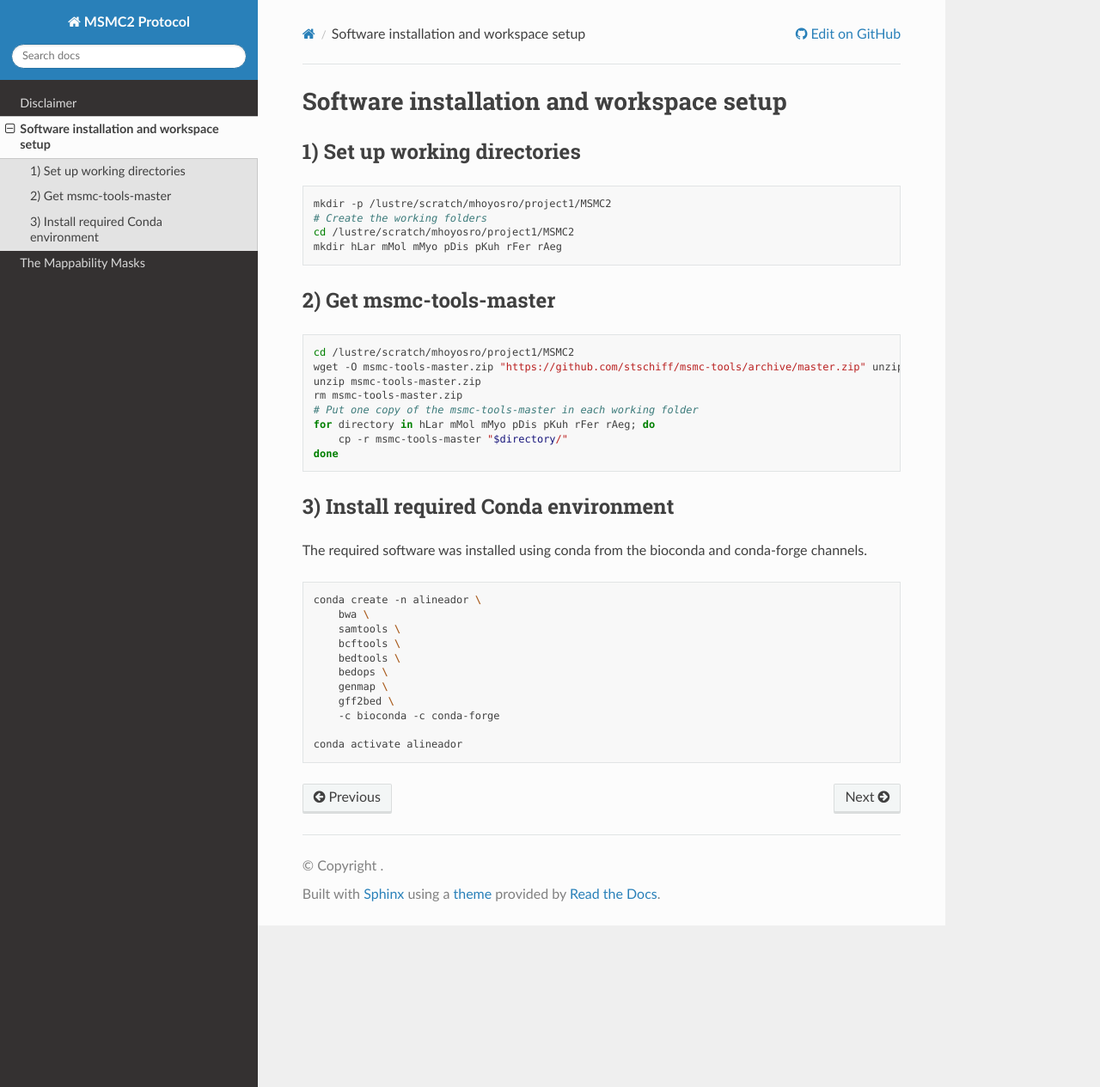
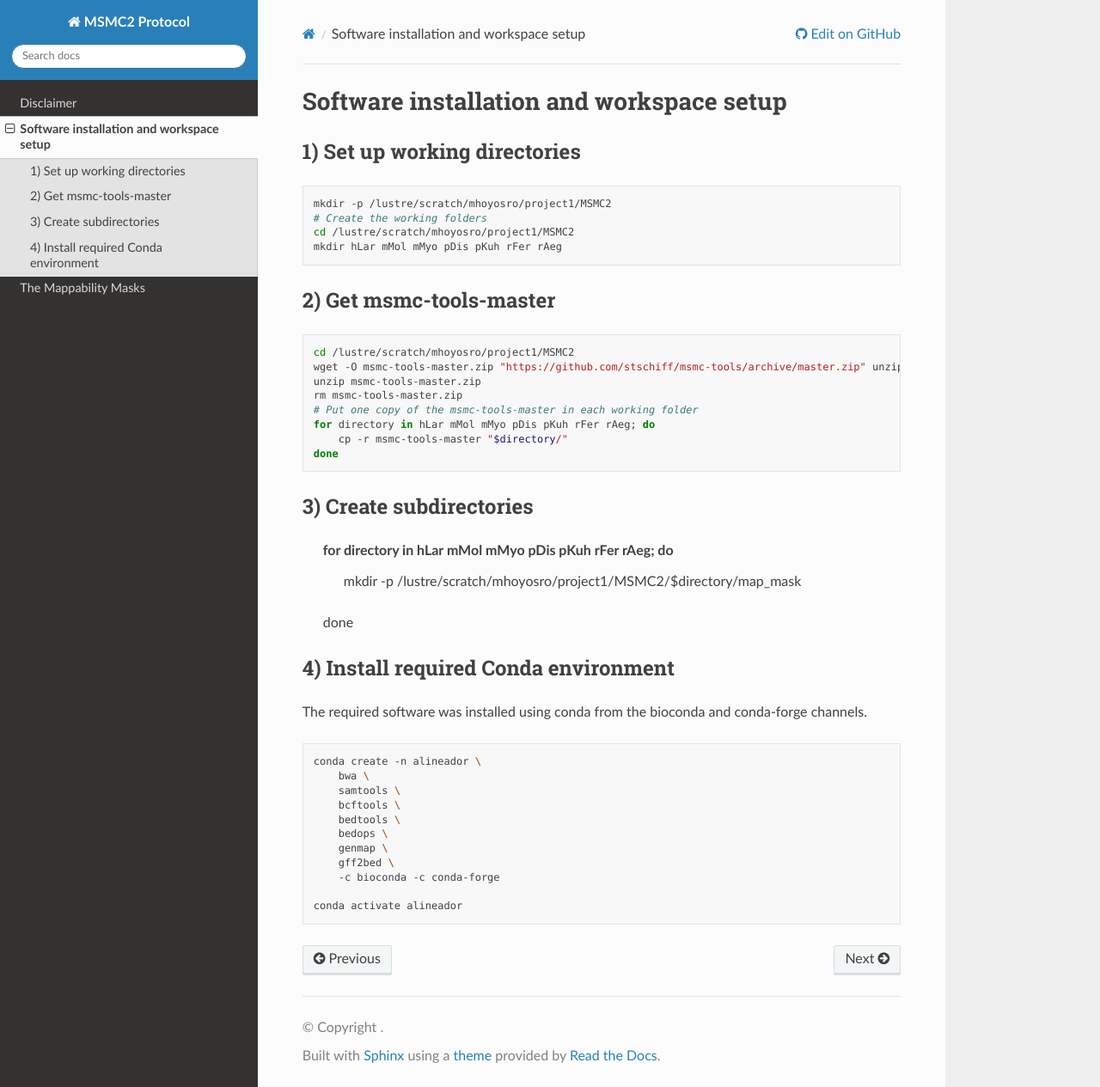
Before and after one commit to hoyosmanuel/MSMC2-Protocol, a Sphinx documentation site: the page built from docs/source/01_Required_Softs.rst, in a window 1280 px wide and 1265 px high. Shown: the whole window at 86% size. Built offline with Sphinx 7.4.7 and the Read the Docs theme 3.1.0, drawn with Linux system fonts in a browser that asks for light colours.

Commit message:
Update 01_Required_Softs.rst

```diff
--- a/docs/source/01_Required_Softs.rst
+++ b/docs/source/01_Required_Softs.rst
@@ -1,5 +1,6 @@
 Software installation and workspace setup
 =========================================
+
 
 1) Set up working directories
 -----------------------------
@@ -27,7 +28,15 @@ Software installation and workspace setup
   done
 
 
-3) Install required Conda environment
+3) Create subdirectories
+-----------------------------
+
+  for directory in hLar mMol mMyo pDis pKuh rFer rAeg; do
+      mkdir -p /lustre/scratch/mhoyosro/project1/MSMC2/$directory/map_mask
+  done
+
+
+4) Install required Conda environment
 -------------------------------------
 
 The required software was installed using conda from the bioconda and conda-forge channels.
```
